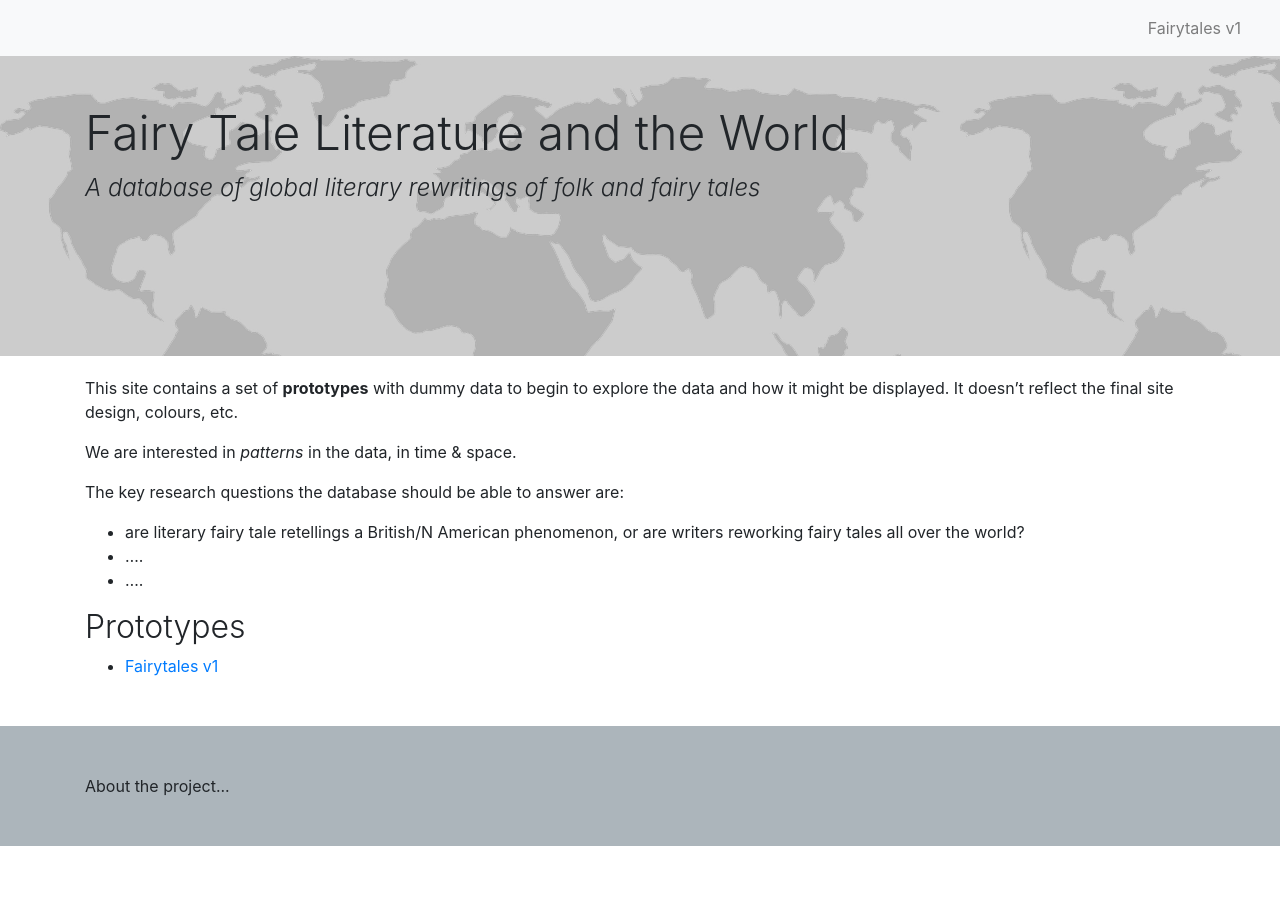
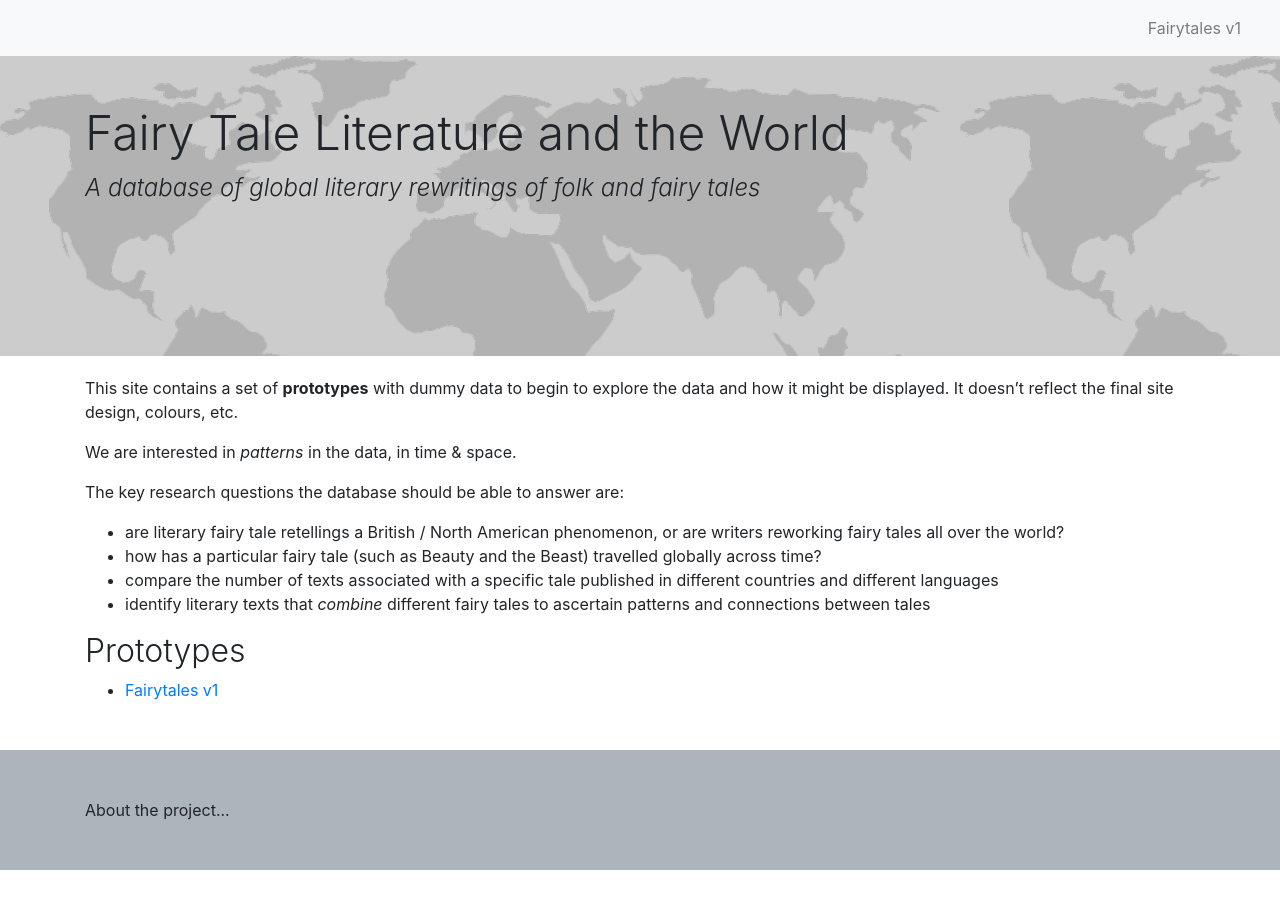
Before and after one commit to drmikeuk/fairytales, a Jekyll site: the page built from index.md, in a window 1280 px wide. Built offline with Jekyll 4.4.1, drawn with Linux system fonts in a browser that asks for light colours.

Commit message:
research q

```diff
--- a/index.md
+++ b/index.md
@@ -12,9 +12,10 @@ We are interested in _patterns_ in the data, in time & space.
 
 The key research questions the database should be able to answer are:
 
-- are literary fairy tale retellings a British/N American phenomenon, or are writers reworking fairy tales all over the world?
-- ....
-- ....
+- are literary fairy tale retellings a British / North American phenomenon, or are writers reworking fairy tales all over the world?
+- how has a particular fairy tale (such as Beauty and the Beast) travelled globally across time?
+- compare the number of texts associated with a specific tale published in different countries and different languages
+- identify literary texts that _combine_ different fairy tales to ascertain patterns and connections between tales
 
 
 
```
